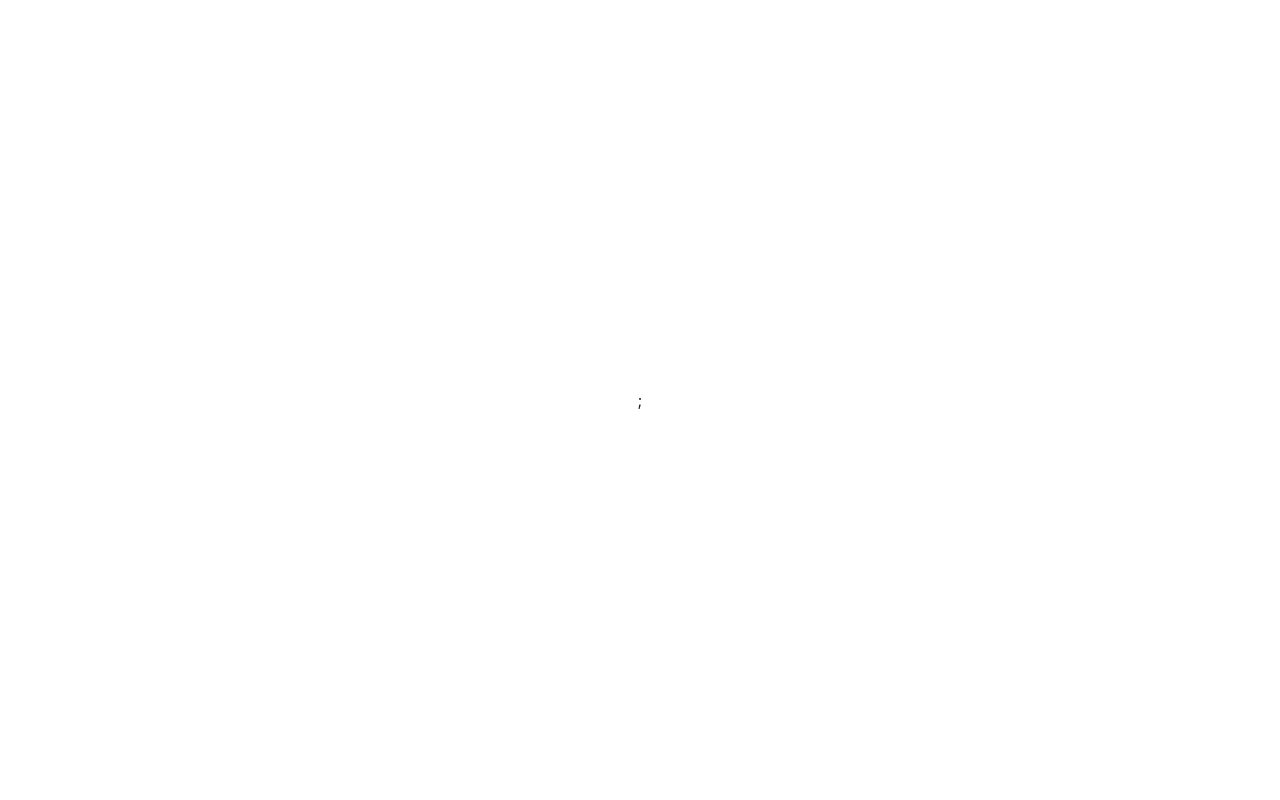
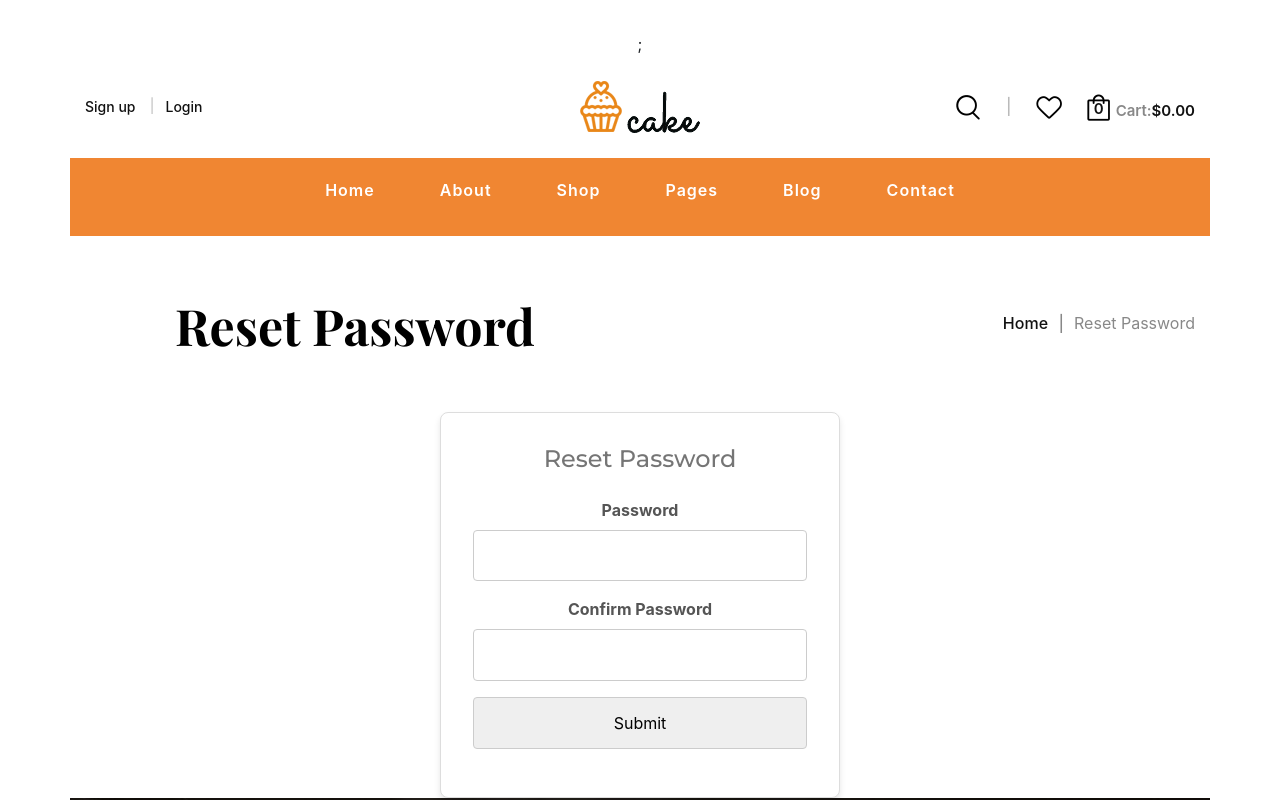
Before and after one commit to hrishita31/bakery_shop_frontend, a React (Vite) app: page /resetPassword in a window 1280 px wide. Before the commit this address had no page. Shown: the top 800 px of the page. Built offline with nearby package versions, Linux system fonts and the light colour scheme.

Commit message:
added the logic for integration of forgot password api

```diff
--- a/package.json
+++ b/package.json
@@ -14,6 +14,7 @@
     "form-data": "^4.0.1",
     "formik": "^2.4.6",
     "js-cookie": "^3.0.5",
+    "jwt-decode": "^4.0.0",
     "react": "^18.3.1",
     "react-dom": "^18.3.1",
     "react-multi-carousel": "^2.8.5",
--- a/public/js/components/Routes.jsx
+++ b/public/js/components/Routes.jsx
@@ -16,6 +16,7 @@ import BlogDetailsPage from "../../../src/pages/BlogDetails";
 import BlogPage from "../../../src/pages/Blog";
 import ContactPage from "../../../src/pages/Contact";
 import AddProductPage from "../../../src/pages/AddProduct";
+import ResetPasswordPage from "../../../src/pages/ResetPassword";
 // import Header from "./Header";
 // import Footer from "./Footer";
 
@@ -31,6 +32,7 @@ function AppRoutes() {
           <Route path="signUp" element={<SignUpPage />} />
           <Route path="login" element={<LoginPage />} />
           <Route path="forgotPassword" element={<ForgotPasswordPage />} />
+          <Route path="resetPassword" element={<ResetPasswordPage />} />
           <Route path="about" element={<AboutPage />} />
           <Route path="addProduct" element={<AddProductPage />} />
           <Route path="shop" element={<ShopPage />} />
--- a/src/pages/ForgotPassword.jsx
+++ b/src/pages/ForgotPassword.jsx
@@ -5,37 +5,33 @@ import * as Yup from "yup";
 import { useFormik } from "formik";
 import { toast } from "react-toastify";
 import "react-toastify/dist/ReactToastify.css";
-import { useNavigate } from "react-router-dom";
-import patchData from "../requests/patchRequest";
+// import { useNavigate } from "react-router-dom";
+import postData from "../requests/postRequest";
 
 function ForgotPasswordPage() {
-  const navigate = useNavigate();
+  // const navigate = useNavigate();
 
   const ForgotPasswordSchema = Yup.object().shape({
-    newPassword: Yup.string().required("password is required")
-    .min(8, "password must be 8 characters long")
-      .matches(/[0-9]/, "Must contain at least one digit")
-      .matches(/[A-Z]/, "Must contain at least one uppercase letter")
-      .matches(/[a-z]/, "Must contain at least one lowercase letter"),
-    confirmPassword: Yup.string().required("new password is required"),
+    username: Yup.string().required("username is required"),
   });
 
   const formik = useFormik({
     initialValues: {
       username: "",
-      newPassword: "",
-      confirmPassword: "",
     },
     validationSchema: ForgotPasswordSchema,
     onSubmit: async (values) => {
-      const data = await patchData(values, "/users/forgotPwd");
-      console.log(data);
+      const data = await postData(values, "/users/getUser");
+      console.log(data, 9876);
+      // console.log(data, 123456);
       if (data.success) {
-        toast.success("Successfully updated the password");
 
-        navigate("/login");
+        const email = data.data.result.email;
+        toast.success(`User found! Email sent to ${email || "the registered email id"} `);
+
+        // navigate("/");
       } else {
-        toast.error(data.message)
+        toast.error(data.message || "User not found, please enter correct username")
       }
     },
   });
@@ -67,30 +63,8 @@ function ForgotPasswordPage() {
             {formik.touched.username && formik.errors.username ? (
               <div>{formik.errors.username}</div>
             ) : null}
-            <label htmlFor="newPassword">Password</label>
-            <input
-              id="newPassword"
-              name="newPassword"
-              type="text"
-              onChange={formik.handleChange}
-              onBlur={formik.handleBlur}
-              value={formik.values.newPassword}
-            />
-            {formik.touched.newPassword && formik.errors.newPassword ? (
-              <div>{formik.errors.newPassword}</div>
-            ) : null}
-            <label htmlFor="confirmPassword">Confirm Password</label>
-            <input
-              id="confirmPassword"
-              name="confirmPassword"
-              type="confirmPassword"
-              onChange={formik.handleChange}
-              onBlur={formik.handleBlur}
-              value={formik.values.confirmPassword}
-            />
-            {formik.touched.confirmPassword && formik.errors.confirmPassword ? (
-              <div>{formik.errors.confirmPassword}</div>
-            ) : null}
+
+
 
             <input type="submit" />
           </form>
--- a/src/pages/Homepage/Testimonial.jsx
+++ b/src/pages/Homepage/Testimonial.jsx
@@ -1,5 +1,5 @@
 /* eslint-disable react/prop-types */
-import { useEffect, useRef, useState } from "react";
+import { useRef, useState } from "react";
 import Carousel from "react-multi-carousel";
 import "react-multi-carousel/lib/styles.css";
 import Popup from "reactjs-popup";
@@ -7,7 +7,7 @@ import "reactjs-popup/dist/index.css";
 import * as Yup from "yup";
 import { useFormik } from "formik";
 import postData from "../../requests/postRequest";
-import getData from "../../requests/getRequest";
+// import getData from "../../requests/getRequest";
 import { toast } from "react-toastify";
 import "react-toastify/dist/ReactToastify.css";
 
@@ -47,15 +47,15 @@ export const Testimonial = () => {
   const [isPopupOpen, setIsPopupOpen] = useState(false);
   const CarouselRef = useRef();
 
-  useEffect(() => {
-    const fetchTestimonials = async () => {
-      const data = await getData("/testimony/getTestimonials");
-      if (data.success) {
-        setTestimonials(data.testimonials);
-      }
-    };
-    fetchTestimonials();
-  }, []);
+  // useEffect(() => {
+  //   const fetchTestimonials = async () => {
+  //     const data = await getData("/testimony/getTestimonials");
+  //     if (data.success) {
+  //       setTestimonials(data.testimonials);
+  //     }
+  //   };
+  //   fetchTestimonials();
+  // }, []);
 
   const formik = useFormik({
     initialValues: {
--- /dev/null
+++ b/src/pages/ResetPassword.jsx
@@ -0,0 +1,108 @@
+import Header from "../../public/js/components/Header";
+import Footer from "../../public/js/components/Footer";
+import Breadcrumb from "./Breadcrumbs";
+import * as Yup from "yup";
+import { useFormik } from "formik";
+import { toast } from "react-toastify";
+import { useLocation } from "react-router-dom";
+import "react-toastify/dist/ReactToastify.css";
+// import { useNavigate } from "react-router-dom";
+import patchData from "../requests/patchRequest";
+
+function ResetPasswordPage() {
+//   const navigate = useNavigate();
+  const location = useLocation();
+
+  const ResetPasswordSchema = Yup.object().shape({
+    newPassword: Yup.string()
+      .required("password is required")
+      .min(8, "password must be 8 characters long")
+      .matches(/[0-9]/, "Must contain at least one digit")
+      .matches(/[A-Z]/, "Must contain at least one uppercase letter")
+      .matches(/[a-z]/, "Must contain at least one lowercase letter"),
+    confirmPassword: Yup.string()
+      .required("new password is required")
+      .min(8, "password must be 8 characters long")
+      .matches(/[0-9]/, "Must contain at least one digit")
+      .matches(/[A-Z]/, "Must contain at least one uppercase letter")
+      .matches(/[a-z]/, "Must contain at least one lowercase letter"),
+  });
+
+  const formik = useFormik({
+    initialValues: {
+      newPassword: "",
+      confirmPassword: "",
+    },
+    validationSchema: ResetPasswordSchema,
+    onSubmit: async (values) => {
+      const searchParams = new URLSearchParams(location.search);
+      const token = searchParams.get("token") || "";
+      if(!token){
+        toast.error("Invalid or expired token. Please request again")
+      }
+
+      const finalData = { ...values, token:token};
+      console.log(finalData, 67);
+      const data = await patchData(finalData, "/users/resetPassword");
+
+      console.log(data, 123);
+      if (data.success) {
+        toast.success("Successfully updated the password");
+
+        // navigate("/login");
+      } else {
+        toast.error(data.message);
+      }
+    },
+  });
+  return (
+    <>
+      {/* Header section */}
+      <Header />
+
+      {/* Breadcrumb section */}
+      <Breadcrumb title="Reset Password" />
+
+      {/* Forgot Password section */}
+      <div className="forgotPwd-container">
+        <div className="forgotPwd-box">
+          <h2>Reset Password</h2>
+
+          <form onSubmit={formik.handleSubmit}>
+            <label htmlFor="newPassword">Password</label>
+            <input
+              id="newPassword"
+              name="newPassword"
+              type="text"
+              onChange={formik.handleChange}
+              onBlur={formik.handleBlur}
+              value={formik.values.newPassword}
+            />
+            {formik.touched.newPassword && formik.errors.newPassword ? (
+              <div>{formik.errors.newPassword}</div>
+            ) : null}
+            <label htmlFor="confirmPassword">Confirm Password</label>
+            <input
+              id="confirmPassword"
+              name="confirmPassword"
+              type="confirmPassword"
+              onChange={formik.handleChange}
+              onBlur={formik.handleBlur}
+              value={formik.values.confirmPassword}
+            />
+            {formik.touched.confirmPassword && formik.errors.confirmPassword ? (
+              <div>{formik.errors.confirmPassword}</div>
+            ) : null}
+
+            <input type="submit" />
+          </form>
+        </div>
+      </div>
+
+      {/* Footer section */}
+      <Footer />
+    </>
+  );
+}
+
+export default ResetPasswordPage;
--- a/src/requests/getRequest.jsx
+++ b/src/requests/getRequest.jsx
@@ -2,9 +2,12 @@ import axios from "axios";
 
 const url = import.meta.env.VITE_API_URL;
 
-const getData = async (values, endpoint) => {
+const getData = async (endpoint) => {
   try {
     const response = await axios.get(`${url}${endpoint}`);
+    // const result = response.data;
+    //     console.log(result, 345);
+    // console.log(response, 678);
     if (
       response.status === 200 ||
       response.status === 201 ||
@@ -12,17 +15,15 @@ const getData = async (values, endpoint) => {
       response.status === 203 ||
       response.status === 204
     ) {
-    //   alert("updated");
-    const result = response.data;
-        console.log(result);
       return {
-
         success: true,
       };
     } else {
+      console.log(response, 678)
       return {
+
         success: false,
-        message: response.data.message || "Could not update",
+        message: response.data.message || "Could not fetch",
       };
     }
   } catch (error) {
--- a/src/requests/patchRequest.jsx
+++ b/src/requests/patchRequest.jsx
@@ -3,6 +3,7 @@ import axios from "axios";
 const url = import.meta.env.VITE_API_URL;
 
 const patchData = async (values, endpoint) => {
+  console.log({...values}, 987690)
   try {
     const response = await axios.patch(`${url}${endpoint}`, {
       ...values,
@@ -16,18 +17,22 @@ const patchData = async (values, endpoint) => {
     ) {
     //   alert("updated");
       return {
-        success: true,
+        success:true,
+        data: response.data,
+        message: response.data.message || "request successful",
       };
     } else {
       return {
         success: false,
-        message: response.data.message || "Could not update",
+        data:null,
+        message: response.data.message || "could not update",
       };
     }
   } catch (error) {
     console.error("Error:", error);
     return {
       success: false,
+      data:null,
       message: error.response?.data?.message || "An error occurred.",
     };
   }
--- a/src/requests/postRequest.jsx
+++ b/src/requests/postRequest.jsx
@@ -9,6 +9,8 @@ const postData = async (values, endpoint) => {
       ...values
     });
 
+    console.log(response, 890)
+
     if (
       response.status === 200 ||
       response.status === 201 ||
@@ -16,17 +18,23 @@ const postData = async (values, endpoint) => {
       response.status === 203 ||
       response.status === 204
     ) {
-      return response;
-    } else {
+
+      return {
+        success:true,
+        data: response.data,
+        message: response.data.message || "request successful",
+    } }else {
       return {
         success: false,
-        message: response.data.message || "Invalid credentials",
+        data:null,
+        message: response.data.message || "something went wrong",
       };
     }
   } catch (error) {
     console.error("Error:", error);
     return {
       success: false,
+      data:null,
       message: error.response?.data?.message || "An error occurred.",
     };
   }
```
Also changed, not shown: 1 other file (tests, documents, lock files or other folders).
